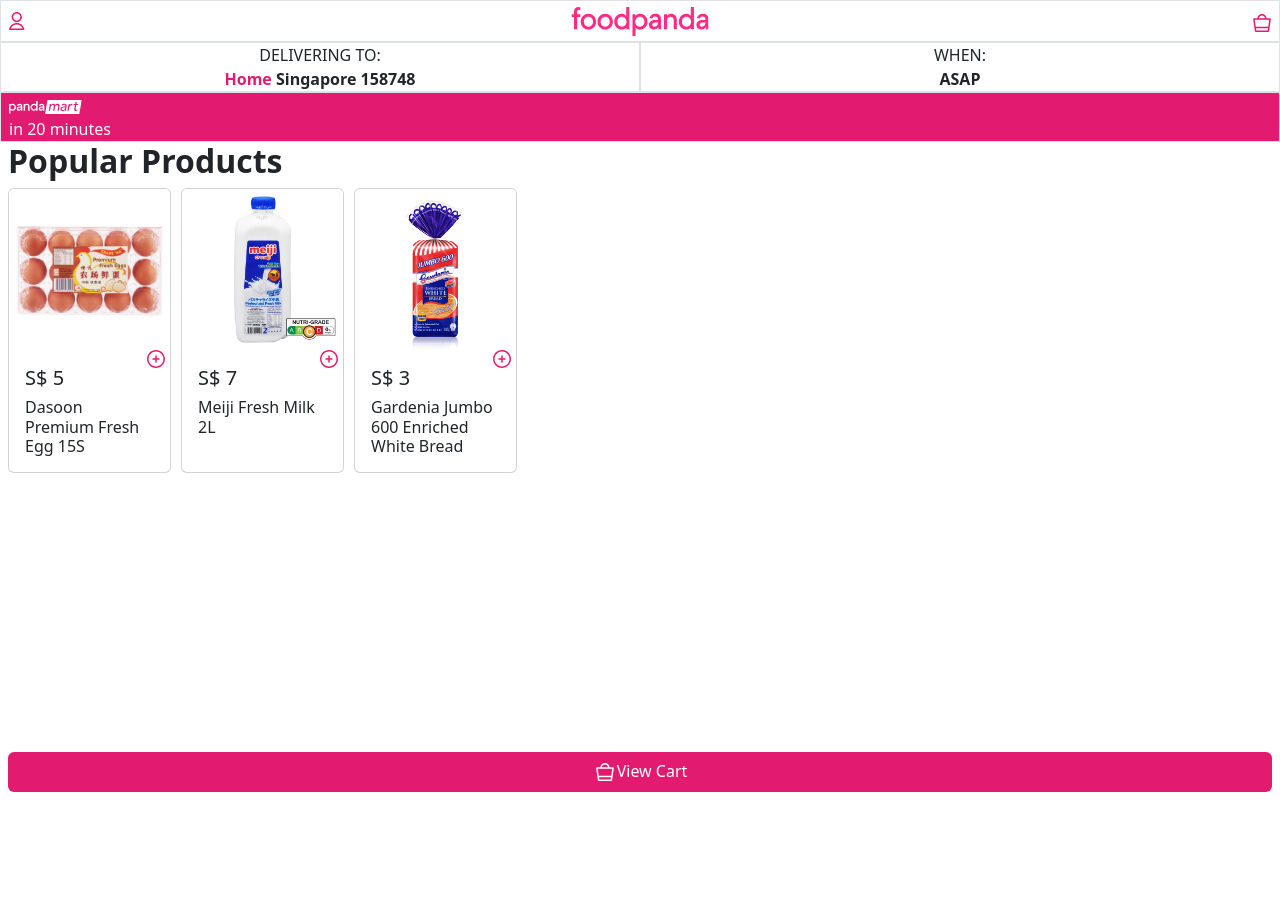
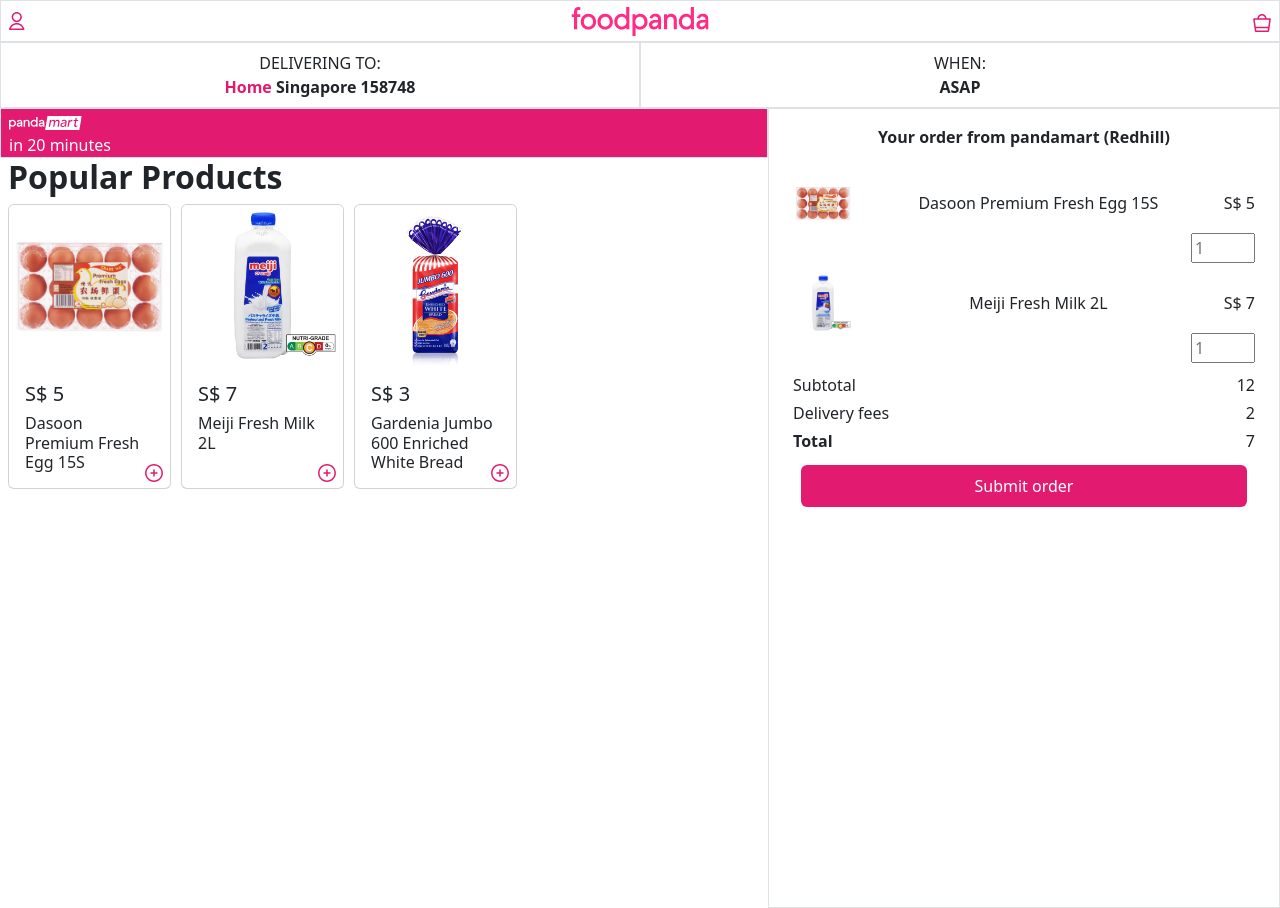
Before and after one commit to vitorio-p/pandaREmart, a React (Create React App) app: page / in a window 1280 px wide. Before the commit the page ends 800 px from the top, so only its background shows below. Built offline with nearby package versions, Linux system fonts and the light colour scheme.

Commit message:
FE - Add basic cart functionality

```diff
--- /dev/null
+++ b/src/components/CartPanel.js
@@ -0,0 +1,148 @@
+import React from "react";
+import eggImage from "../img/dasoon-eggs.webp";
+import milkImage from "../img/meiji-2l-milk.png";
+import { Link } from "react-router-dom";
+
+export default function CartPanel() {
+  const state = {
+    items: [
+      {
+        id: 1,
+        name: "Dasoon Premium Fresh Egg 15S",
+        price: 5,
+        image: eggImage,
+        quantity: 0,
+      },
+      {
+        id: 2,
+        name: "Meiji Fresh Milk 2L",
+        price: 7,
+        image: milkImage,
+        quantity: 0,
+      },
+    ],
+    others: {
+      deliveryFee: 2,
+    },
+  };
+
+  function renderItems(state) {
+    let jsx = [];
+    let id = 1;
+
+    for (let item of state.items) {
+      jsx.push(
+        <div className="cart-box padding mb-4" id={id}>
+          <div className="cart-item">
+            <img className="img" src={item.image} alt="egg" />
+            <div>{item.name}</div>
+            <div className="cart-item-price">S$ {item.price}</div>
+          </div>
+          <input
+            className="cart-item-quantity"
+            type="number"
+            id="quantity"
+            name="quantity"
+            placeholder="1"
+            min="0"
+          ></input>
+        </div>
+      );
+      id++;
+    }
+    return jsx;
+  }
+
+  if (document.readyState === "loading") {
+    document.addEventListener("DOMContentLoaded", ready);
+  } else {
+    ready();
+  }
+
+  // window.onload = () => ready();
+
+  function ready() {
+    const removeCartButton = document.getElementsByClassName("cart-remove");
+    for (let i = 0; i < removeCartButton.length; i++) {
+      let button = removeCartButton[i];
+      button.addEventListener("click", removeCartItem);
+    }
+    // Quantity changes
+    let quantityInputs = document.getElementsByClassName("cart-item-quantity");
+    for (let i = 0; i < quantityInputs.length; i++) {
+      let input = quantityInputs[i];
+      input.addEventListener("change", updateTotal);
+    }
+  }
+
+  function removeCartItem(event) {
+    let buttonClicked = event.target;
+    buttonClicked.parentElement.remove();
+  }
+
+  function updateTotal() {
+    let cartContent = document.getElementsByClassName("cart-content")[0];
+    let cartBoxes = cartContent.getElementsByClassName("cart-box");
+    let total = 0;
+    for (let i = 0; i < cartBoxes.length; i++) {
+      let cartBox = cartBoxes[i];
+      let priceElement = cartBox.getElementsByClassName("cart-item-price")[0];
+      let priceElementString = priceElement.innerHTML;
+      let price = Number(
+        priceElementString.substring(priceElementString.indexOf(" ") + 1)
+      );
+      let quantityElement =
+        cartBox.getElementsByClassName("cart-item-quantity")[0];
+      let quantity = quantityElement.value;
+      total = total + price * quantity;
+    }
+    // Update subtotal and total
+    let subTotal = document.getElementsByClassName(
+      "cart-details-subtotal-value"
+    )[0];
+    subTotal.innerHTML = total;
+    let cartTotalValue = document.getElementsByClassName("cart-total-value")[0];
+    cartTotalValue.innerHTML = total + 2;
+  }
+
+  return (
+    <React.Fragment>
+      <div className="cart border">
+        <p className="cart-title">
+          <b>Your order from pandamart (Redhill)</b>
+        </p>
+        <div className="cart-content">{renderItems(state)}</div>
+        <div className="padding">
+          <div className="cart-details">
+            <div className="cart-details-subtotal">
+              <div>Subtotal</div>
+              <div className="cart-details-subtotal-value">
+                {state.items[0].price + state.items[1].price}
+              </div>
+            </div>
+
+            <div className="cart-details-delivery-fee mt-1">
+              <div>Delivery fees</div>
+              <div>{state.others.deliveryFee}</div>
+            </div>
+            <div className="cart-details-total mt-1">
+              <div>
+                <b>Total</b>
+              </div>
+              <div className="cart-total-value">
+                {state.items[0].price + state.others.deliveryFee}
+              </div>
+            </div>
+          </div>
+          <Link
+            className="d-grid padding mt-1"
+            to="/cart"
+            style={{ textDecoration: "none" }}
+          >
+            <button className="padding btn pink">Submit order</button>
+          </Link>
+        </div>
+      </div>
+    </React.Fragment>
+  );
+}
--- a/src/components/DeliveryBar.js
+++ b/src/components/DeliveryBar.js
@@ -4,19 +4,17 @@
   render() {
     return (
       <React.Fragment>
-        <div className="container-fluid">
+        <div className="container-fluid text-center">
           <div className="row">
-            <div className="col border">
-              <div className="text-center">DELIVERING TO:</div>
-              <div className="text-center">
+            <div className="col padding border">
+              <div>DELIVERING TO:</div>
+              <div>
                 <b className="pinkFont">Home</b> <b>Singapore 158748</b>
               </div>
             </div>
-            <div className="col border">
-              <div className="text-center">WHEN:</div>
-              <div className="text-center">
-                <b>ASAP</b>
-              </div>
+            <div className="col padding border">
+              <div>WHEN:</div>
+              <b>ASAP</b>
             </div>
           </div>
         </div>
--- a/src/components/NavBar.js
+++ b/src/components/NavBar.js
@@ -1,9 +1,8 @@
 import React from "react";
 import { Link } from "react-router-dom";
+import cartLogo from "../svg/cart.svg";
+import { ReactComponent as FoodpandaLogoSVG } from "../svg/foodpanda-logo-plain.svg";
 import { ReactComponent as UserSVG } from "../svg/user.svg";
-// import { ReactComponent as LikedSVG } from "../svg/liked.svg";
-import { ReactComponent as CartSVG } from "../svg/cart.svg";
-import { ReactComponent as FoodpandaLogoSVG } from "../svg/foodpanda-logo-plain.svg";
 
 export default class NavBar extends React.Component {
   render() {
@@ -11,10 +10,9 @@
       <React.Fragment>
         <nav className="navbar container-fluid border px-2 position-relative">
           <UserSVG />
-          <FoodpandaLogoSVG className="position-absolute start-50 translate-middle-x"/>
-          {/* <LikedSVG /> */}
+          <FoodpandaLogoSVG className="position-absolute start-50 translate-middle-x" />
           <Link to="/cart">
-            <CartSVG />
+            <img src={cartLogo} alt="cart" />
           </Link>
         </nav>
       </React.Fragment>
--- a/src/components/PopularProducts.js
+++ b/src/components/PopularProducts.js
@@ -1,12 +1,12 @@
 import React from "react";
 import { Link } from "react-router-dom";
+import breadImage from "../img/bread.jpeg";
+import eggImage from "../img/dasoon-eggs.webp";
+import milkImage from "../img/meiji-2l-milk.png";
+import addToCartButton from "../svg/ic-add.svg";
+import "../styles.css";
+import { ReactComponent as PandaMart } from "../svg/pandamart-white.svg";
 import ItemModal from "./ItemModal";
-import "../styles.css";
-import milkImage from "../img/meiji-2l-milk.png";
-import eggImage from "../img/dasoon-eggs.webp";
-import breadImage from "../img/bread.jpeg";
-import { ReactComponent as AddSVG } from "../svg/ic-add.svg";
-import { ReactComponent as PandaMart } from "../svg/pandamart-white.svg";
 
 export default class PopularProducts extends React.Component {
   state = {
@@ -37,21 +37,13 @@
 
     for (let item of this.state.items) {
       jsx.push(
-        <div
-          key={item.id}
-          className="card"
-          onClick={ItemModal}
-        >
+        <div key={item.id} className="card" onClick={ItemModal}>
           <Link to="/item/:id">
-            <img
-              src={item.image}
-              className="card-img-top"
-              alt={item.name}
-            ></img>
+            <img src={item.image} className="card-img-top" alt={item.name} />
           </Link>
-          <Link to="/cart">
-            <AddSVG className="plusButton" />
-          </Link>
+          <div className="add-to-cart">
+            <img src={addToCartButton} alt="add to cart" />
+          </div>
           <div className="card-body">
             <h5 className="card-title">S$ {item.price}</h5>
             <h6 className="card-text">{item.name}</h6>
@@ -66,6 +58,7 @@
   render() {
     return (
       <React.Fragment>
+        <div className="popular-product">
           <div className="border pink px-2">
             <PandaMart /> <br></br>
             in 20 minutes
@@ -76,6 +69,7 @@
             </h2>
             <div className="d-flex">{this.renderItems()}</div>
           </div>
+        </div>
       </React.Fragment>
     );
   }
--- a/src/pages/StoreFront.js
+++ b/src/pages/StoreFront.js
@@ -1,9 +1,8 @@
 import React from "react";
-import { Link } from "react-router-dom";
+import CartPanel from "../components/CartPanel";
+import DeliveryBar from "../components/DeliveryBar";
 import NavBar from "../components/NavBar";
 import PopularProducts from "../components/PopularProducts";
-import DeliveryBar from "../components/DeliveryBar";
-import CartBar from "../components/CartBar";
 
 export default function StoreFront() {
   return (
@@ -11,9 +10,7 @@
       <NavBar />
       <DeliveryBar />
       <PopularProducts />
-      <Link to="/cart" style={{ textDecoration: "none" }}>
-        <CartBar />
-      </Link>
+      <CartPanel />
     </React.Fragment>
   );
 }
--- a/src/styles.css
+++ b/src/styles.css
@@ -5,6 +5,10 @@
 
 .card {
   width: 163px;
+}
+
+.img {
+  width: 60px;
 }
 
 .pink {
@@ -49,7 +53,61 @@
   padding-bottom: 0.5rem;
 }
 
-.plusButton {
+.padding {
+  padding: 0.5rem;
+}
+
+.cart {
+  height: 100vh;
+  width: 40%;
+  float: left;
+  padding: 1rem
+}
+
+.cart-title {
+  text-align: center;
+}
+
+.cart-item {
+  display: flex;
+  justify-content: space-between;
+  align-items: center;
+}
+
+.cart-item-price {
+  position: relative;
+  right: 0px
+}
+
+.cart-item-quantity {
+  float: right;
+  width: 64px;
+}
+
+.cart-details-subtotal {
+  display: flex;
+  justify-content: space-between;
+}
+
+.cart-details-delivery-fee {
+  display: flex;
+  justify-content: space-between;
+}
+
+.cart-details-total {
+  display: flex;
+  justify-content: space-between;
+}
+
+.add-to-cart {
   position: absolute;
-  right: 5px;
+  bottom: .3rem;
+  right: 1.5rem;
+  width: 1px;
+  cursor: pointer;
 }
+
+.popular-product {
+  width: 60%;
+  float: left;
+}
```
Also changed, not shown: src/img/foodpanda-logo-title.png (added). Lines whose indentation alone changed are shown as unchanged.
